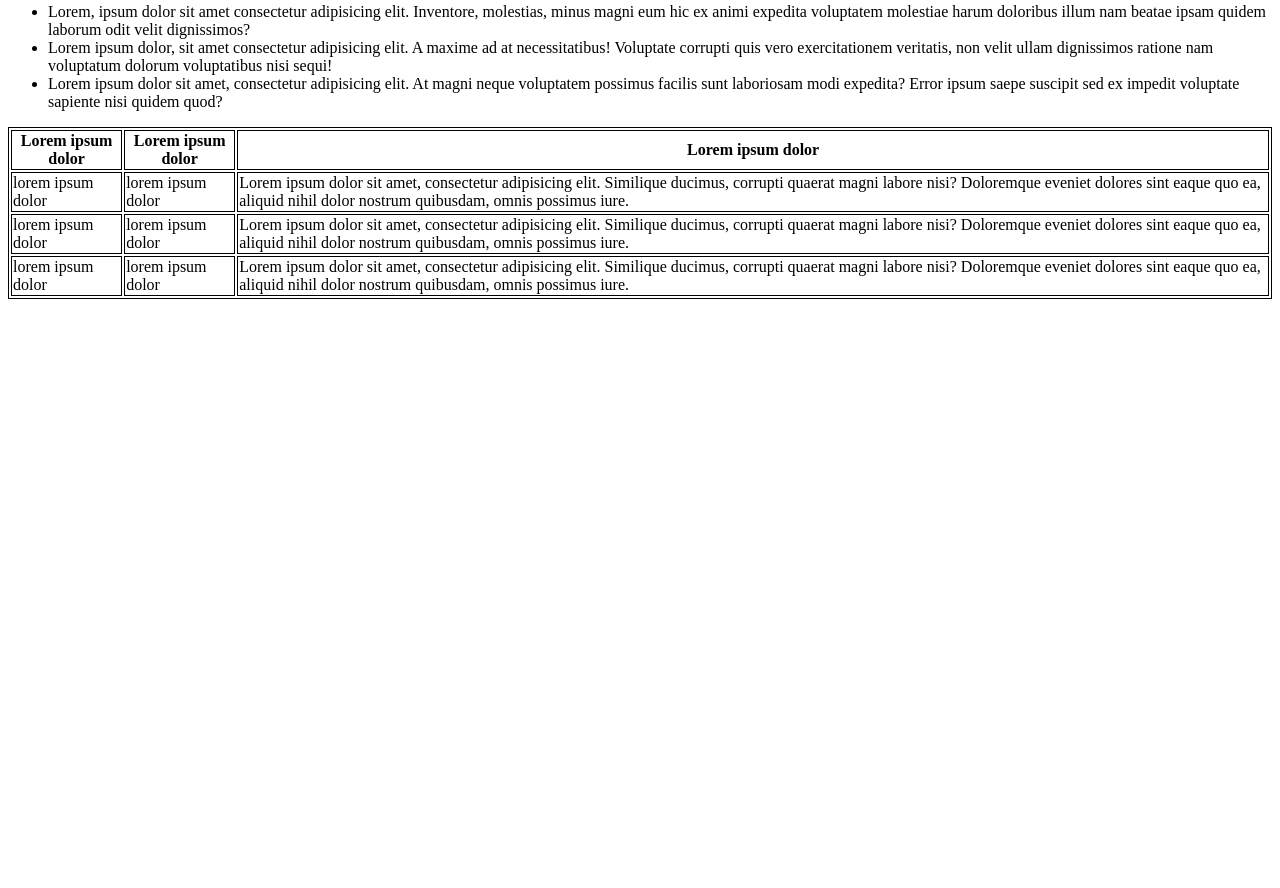
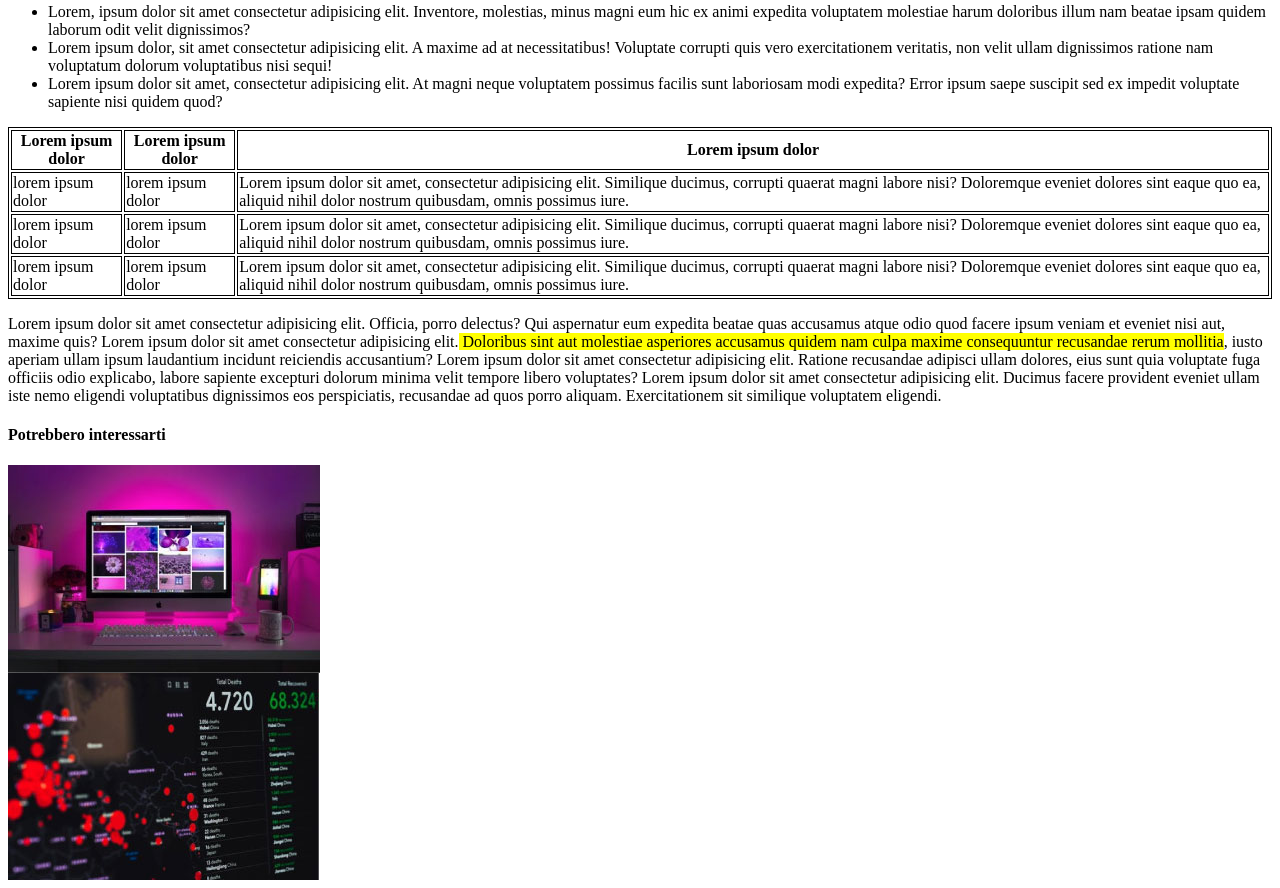
Before and after one commit to MatteoGaloni/html-css-booleaner, a plain HTML site: page index.html in a window 1280 px wide. Shown: the part 755-1643 px from the top of the page. Before the commit the page ends 1062 px from the top, so only its background shows below. Drawn offline with Linux system fonts and the light colour scheme.

Commit message:
feat(footer): add img

```diff
--- a/index.html
+++ b/index.html
@@ -38,7 +38,9 @@
                 <li>Lorem ipsum dolor, sit amet consectetur adipisicing elit. A maxime ad at necessitatibus! Voluptate corrupti quis vero exercitationem veritatis, non velit ullam dignissimos ratione nam voluptatum dolorum voluptatibus nisi sequi!</li>
                 <li>Lorem ipsum dolor sit amet, consectetur adipisicing elit. At magni neque voluptatem possimus facilis sunt laboriosam modi expedita? Error ipsum saepe suscipit sed ex impedit voluptate sapiente nisi quidem quod?</li>
             </ul>
+        </section>
 
+        <section>
             <!-- tabella -->
             <table>
                 <thead>
@@ -66,16 +68,23 @@
                         <td>Lorem ipsum dolor sit amet, consectetur adipisicing elit. Similique ducimus, corrupti quaerat magni labore nisi? Doloremque eveniet dolores sint eaque quo ea, aliquid nihil dolor nostrum quibusdam, omnis possimus iure.</td>
                     </tr>
                 </tbody>
-
-
-
             </table>
         </section>
 
+        <!-- paragrafo finale -->
+        <section>
+            <p>Lorem ipsum dolor sit amet consectetur adipisicing elit. Officia, porro delectus? Qui aspernatur eum expedita beatae quas accusamus atque odio quod facere ipsum veniam et eveniet nisi aut, maxime quis? Lorem ipsum dolor sit amet consectetur adipisicing elit.<mark> Doloribus sint aut molestiae asperiores accusamus quidem nam culpa maxime consequuntur recusandae rerum mollitia</mark>, iusto aperiam ullam ipsum laudantium incidunt reiciendis accusantium? Lorem ipsum dolor sit amet consectetur adipisicing elit. Ratione recusandae adipisci ullam dolores, eius sunt quia voluptate fuga officiis odio explicabo, labore sapiente excepturi dolorum minima velit tempore libero voluptates? Lorem ipsum dolor sit amet consectetur adipisicing elit. Ducimus facere provident eveniet ullam iste nemo eligendi voluptatibus dignissimos eos perspiciatis, recusandae ad quos porro aliquam. Exercitationem sit similique voluptatem eligendi.</p>
+        </section>
     </main>
 
     <footer>
-
+        <h4>Potrebbero interessarti</h4>
+        <div>
+            <img src="./img/monitor.jpg" alt="">
+        </div>
+        <div>
+            <img src="./img/graph.jpg" alt="">
+        </div>
     </footer>
 
 </body>
```
